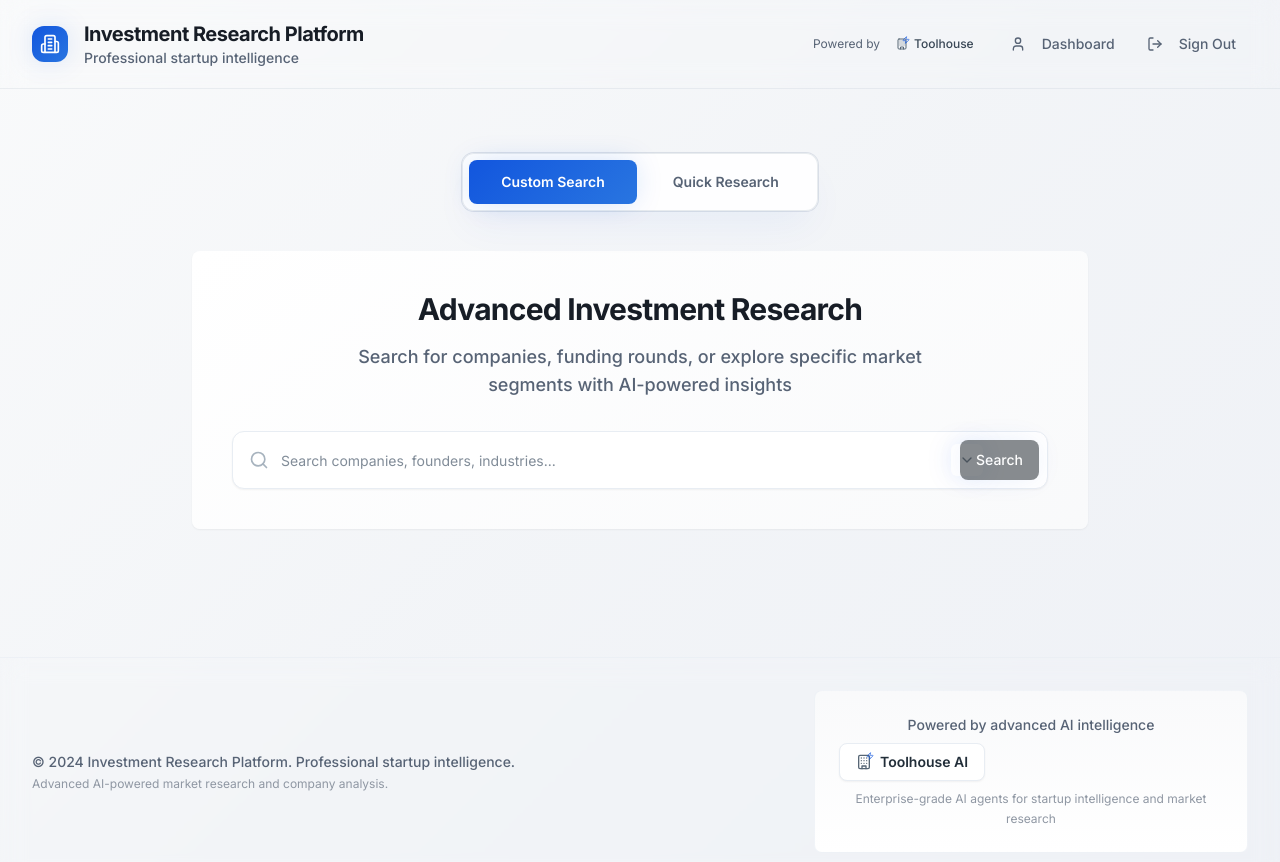
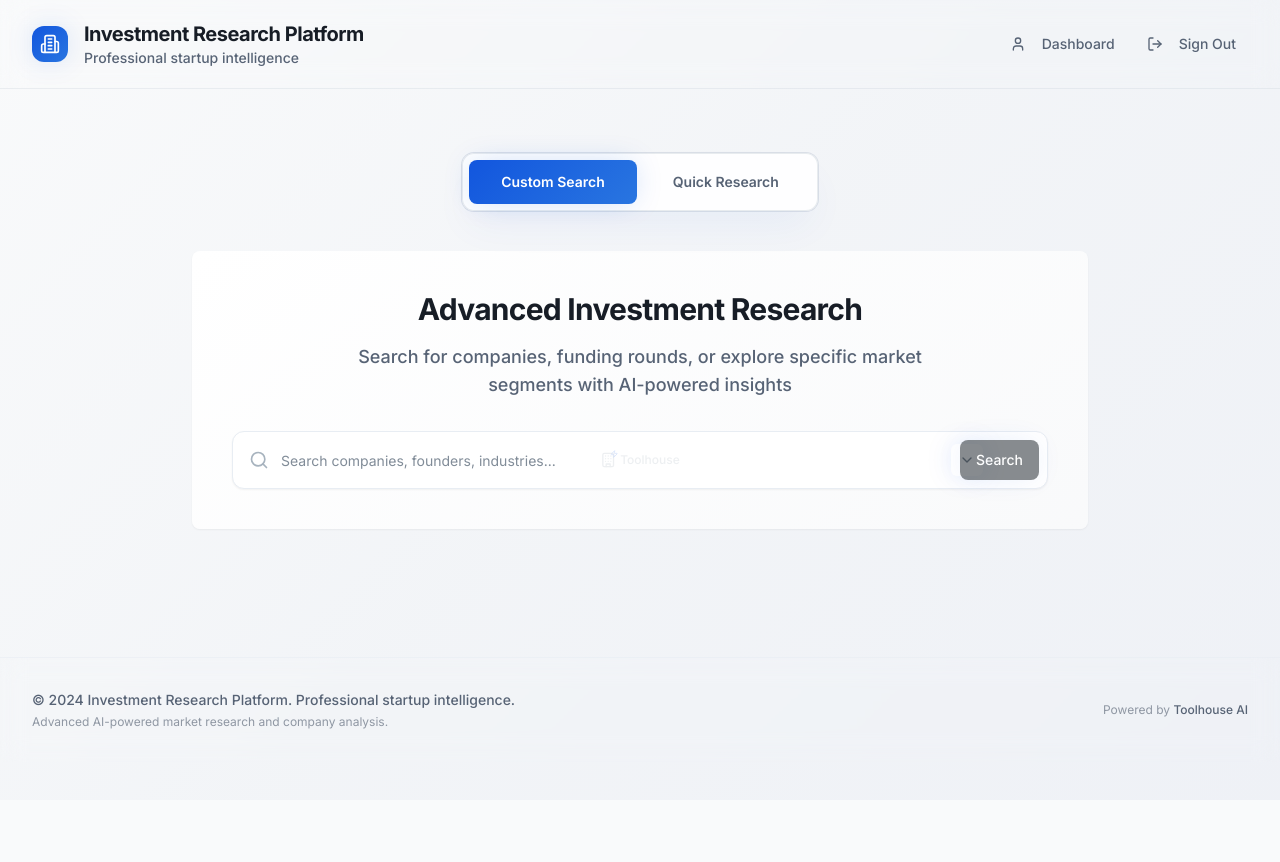
Before and after one commit to homanmirgolbabaee/b2b-insight-finder-56, a React (Vite) app: page / in a window 1280 px wide. Shown: the top 862 px of the page. After the commit the page ends 800 px from the top, so only its background shows below. Built offline with nearby package versions, Linux system fonts and the light colour scheme; the HTML template or start-up script is replaced by a standard one.

Commit message:
Refactor Toolhouse branding

```diff
--- a/src/components/InvestmentSummary.tsx
+++ b/src/components/InvestmentSummary.tsx
@@ -119,7 +119,6 @@ export function InvestmentSummary({ companies }: InvestmentSummaryProps) {
         )}
       </div>
 
-      <div className="flex flex-col sm:flex-row items-start sm:items-center justify-between gap-4">
       <div className="flex flex-wrap items-center gap-2">
         <Button variant="outline" size="sm" className="h-9 bg-white border-neutral-300 hover:bg-neutral-50 hover:border-neutral-400">
           <Download className="h-4 w-4 mr-2" />
@@ -134,23 +133,6 @@ export function InvestmentSummary({ companies }: InvestmentSummaryProps) {
           Share Results
         </Button>
       </div>
-
-        <div className="flex items-center gap-2 px-3 py-2 bg-gradient-subtle rounded-lg border border-neutral-200/60">
-          <div className="flex items-center gap-1.5">
-            <div className="relative">
-              <Building2 className="h-3 w-3 text-neutral-600" />
-              <Zap className="h-1.5 w-1.5 text-brand-primary absolute -top-0.5 -right-0.5" />
-            </div>
-            <span className="text-xs text-neutral-600 font-medium">AI-Powered by</span>
-          </div>
-          <button
-            onClick={() => window.open("https://toolhouse.ai", "_blank", "noopener,noreferrer")}
-            className="text-xs font-semibold text-brand-primary hover:text-brand-primary/80 transition-colors"
-          >
-            Toolhouse
-          </button>
-        </div>
-      </div>
     </div>
   );
 }
--- a/src/components/SearchBar.tsx
+++ b/src/components/SearchBar.tsx
@@ -1,5 +1,5 @@
 import { useState, useRef, useEffect } from "react";
-import { Search, Grid3X3, ChevronDown, Lightbulb } from "lucide-react";
+import { Search, Grid3X3, ChevronDown, Lightbulb, Building, Zap } from "lucide-react";
 import { Input } from "@/components/ui/input";
 import { Button } from "@/components/ui/button";
 import { Toggle } from "@/components/ui/toggle";
@@ -57,6 +57,18 @@ export function SearchBar({ onSearch, isLoading, showCardMode, onToggleMode, her
           <div className="relative group">
             <div className="relative bg-white rounded-xl border border-neutral-200 shadow-sm hover:shadow-md transition-all duration-200 group-focus-within:border-neutral-400 group-focus-within:shadow-md">
               <Search className="absolute left-4 top-1/2 transform -translate-y-1/2 text-neutral-400 group-focus-within:text-neutral-600 h-5 w-5 transition-colors duration-200" />
+
+              {/* Toolhouse logo in the middle */}
+              <div className="absolute left-1/2 top-1/2 transform -translate-x-1/2 -translate-y-1/2 pointer-events-none opacity-20 group-focus-within:opacity-10 transition-opacity duration-200">
+                <div className="flex items-center gap-1">
+                  <div className="relative">
+                    <Building className="h-4 w-4 text-neutral-400" />
+                    <Zap className="h-2 w-2 text-brand-primary absolute -top-0.5 -right-0.5" />
+                  </div>
+                  <span className="text-xs font-medium text-neutral-400">Toolhouse</span>
+                </div>
+              </div>
+
               <Input
                 type="text"
                 placeholder='Search companies, founders, industries...'
--- a/src/components/ToolhouseBranding.tsx
+++ /dev/null
@@ -1,93 +0,0 @@
-import { Building, Zap } from "lucide-react";
-
-interface ToolhouseBrandingProps {
-  variant?: "header" | "footer" | "inline";
-  size?: "sm" | "md" | "lg";
-}
-
-export const ToolhouseBranding = ({ variant = "footer", size = "md" }: ToolhouseBrandingProps) => {
-  const openToolhouse = () => {
-    window.open("https://toolhouse.ai", "_blank", "noopener,noreferrer");
-  };
-
-  if (variant === "header") {
-    return (
-      <div className="flex items-center gap-2 text-xs text-text-secondary">
-        <span className="hidden sm:inline">Powered by</span>
-        <button
-          onClick={openToolhouse}
-          className="flex items-center gap-1.5 px-2 py-1 rounded-md hover:bg-neutral-100/80 transition-colors group"
-        >
-          <div className="relative">
-            <Building className="h-3 w-3 text-neutral-600 group-hover:text-brand-primary transition-colors" />
-            <Zap className="h-2 w-2 text-brand-primary absolute -top-0.5 -right-0.5" />
-          </div>
-          <span className="font-medium text-neutral-700 group-hover:text-brand-primary transition-colors">
-            Toolhouse
-          </span>
-        </button>
-      </div>
-    );
-  }
-
-  if (variant === "inline") {
-    return (
-      <button
-        onClick={openToolhouse}
-        className="inline-flex items-center gap-1.5 px-2 py-1 text-xs rounded-md hover:bg-neutral-100/50 transition-colors group"
-      >
-        <div className="relative">
-          <Building className="h-3 w-3 text-neutral-500 group-hover:text-brand-primary transition-colors" />
-          <Zap className="h-1.5 w-1.5 text-brand-primary absolute -top-0.5 -right-0.5" />
-        </div>
-        <span className="text-neutral-600 group-hover:text-brand-primary transition-colors font-medium">
-          Toolhouse AI
-        </span>
-      </button>
-    );
-  }
-
-  // Footer variant
-  const sizeClasses = {
-    sm: "text-xs",
-    md: "text-sm",
-    lg: "text-base"
-  };
-
-  const iconSizes = {
-    sm: "h-3 w-3",
-    md: "h-4 w-4",
-    lg: "h-5 w-5"
-  };
-
-  const zapSizes = {
-    sm: "h-1.5 w-1.5",
-    md: "h-2 w-2",
-    lg: "h-2.5 w-2.5"
-  };
-
-  return (
-    <div className="flex flex-col items-center gap-3 p-6 bg-gradient-subtle rounded-lg border border-neutral-200/60">
-      <div className="text-center space-y-2">
-        <p className={`${sizeClasses[size]} text-text-secondary font-medium`}>
-          Powered by advanced AI intelligence
-        </p>
-        <button
-          onClick={openToolhouse}
-          className="group flex items-center gap-2 px-4 py-2 bg-white rounded-lg border border-neutral-200 shadow-sm hover:shadow-md hover:border-brand-primary/30 transition-all duration-200"
-        >
-          <div className="relative">
-            <Building className={`${iconSizes[size]} text-neutral-600 group-hover:text-brand-primary transition-colors`} />
-            <Zap className={`${zapSizes[size]} text-brand-primary absolute -top-0.5 -right-0.5`} />
-          </div>
-          <span className={`${sizeClasses[size]} font-semibold text-neutral-800 group-hover:text-brand-primary transition-colors`}>
-            Toolhouse AI
-          </span>
-        </button>
-        <p className="text-xs text-text-tertiary max-w-sm mx-auto leading-relaxed">
-          Enterprise-grade AI agents for startup intelligence and market research
-        </p>
-      </div>
-    </div>
-  );
-};
--- a/src/components/UserDashboard.tsx
+++ b/src/components/UserDashboard.tsx
@@ -4,7 +4,6 @@ import { Button } from "@/components/ui/button";
 import { Card } from "@/components/ui/card";
 import { Badge } from "@/components/ui/badge";
 import { Separator } from "@/components/ui/separator";
-import { ToolhouseBranding } from "@/components/ToolhouseBranding";
 import {
   User,
   Settings,
@@ -315,21 +314,10 @@ export const UserDashboard = ({ onClose }: UserDashboardProps) => {
 
             {/* Placeholder for settings tab */}
             {activeTab === "settings" && (
-              <div className="space-y-6">
-                <Card className="p-4 lg:p-6 bg-gradient-card shadow-card">
-                  <h3 className="text-base lg:text-lg font-semibold text-text-primary mb-4">Settings</h3>
-                  <p className="text-text-secondary">Settings panel coming soon...</p>
-                </Card>
-
-                <Card className="p-4 lg:p-6 bg-gradient-card shadow-card">
-                  <h3 className="text-base lg:text-lg font-semibold text-text-primary mb-4">AI Backend</h3>
-                  <ToolhouseBranding variant="inline" />
-                  <p className="text-xs text-text-tertiary mt-3 leading-relaxed">
-                    This platform is powered by Toolhouse AI's advanced agent infrastructure,
-                    providing enterprise-grade startup intelligence and market research capabilities.
-                  </p>
-                </Card>
-              </div>
+              <Card className="p-4 lg:p-6 bg-gradient-card shadow-card">
+                <h3 className="text-base lg:text-lg font-semibold text-text-primary mb-4">Settings</h3>
+                <p className="text-text-secondary">Settings panel coming soon...</p>
+              </Card>
             )}
           </div>
         </div>
--- a/src/pages/Index.tsx
+++ b/src/pages/Index.tsx
@@ -8,7 +8,6 @@ import { LoadingSpinner } from "@/components/LoadingSpinner";
 import { CompanyDetailPanel } from "@/components/CompanyDetailPanel";
 import { InvestmentFilters } from "@/components/InvestmentFilters";
 import { UserDashboard } from "@/components/UserDashboard";
-import { ToolhouseBranding } from "@/components/ToolhouseBranding";
 import { useCompanySearch } from "@/hooks/useCompanySearch";
 import { Button } from "@/components/ui/button";
 import { Card } from "@/components/ui/card";
@@ -93,8 +92,6 @@ const Index = () => {
                 <p className="text-xs sm:text-sm text-text-secondary font-medium hidden sm:block">Professional startup intelligence</p>
               </div>
             </div>
-            <div className="flex items-center gap-2 sm:gap-4">
-              <ToolhouseBranding variant="header" />
             <div className="flex items-center space-x-1 sm:space-x-2 flex-shrink-0">
               <Button
                 variant="ghost"
@@ -113,7 +110,6 @@ const Index = () => {
                 <LogOut className="h-3 w-3 sm:h-4 sm:w-4 sm:mr-2" />
                 <span className="hidden sm:inline">Sign Out</span>
               </Button>
-              </div>
             </div>
           </div>
         </div>
@@ -230,7 +226,7 @@ const Index = () => {
         </div>
       </div>
 
-      {/* Professional Footer with Toolhouse Branding */}
+      {/* Professional Footer */}
       <footer className="border-t border-neutral-200/60 bg-surface/98 backdrop-blur-md mt-16">
         <div className="container-max section-padding py-8">
           <div className="flex flex-col lg:flex-row items-center justify-between gap-6">
@@ -242,7 +238,11 @@ const Index = () => {
                 Advanced AI-powered market research and company analysis.
               </p>
             </div>
-            <ToolhouseBranding variant="footer" size="md" />
+            <div className="text-center lg:text-right">
+              <p className="text-xs text-text-tertiary">
+                Powered by <span className="font-medium text-text-secondary">Toolhouse AI</span>
+              </p>
+            </div>
           </div>
         </div>
       </footer>
```
Lines whose indentation alone changed are shown as unchanged.
